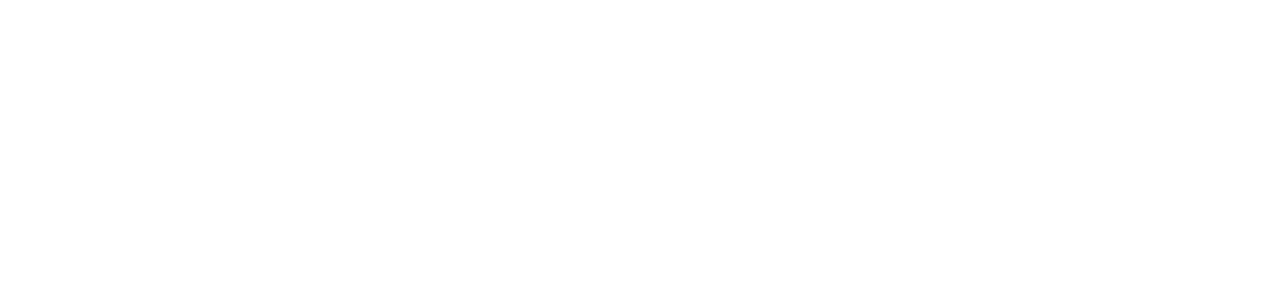
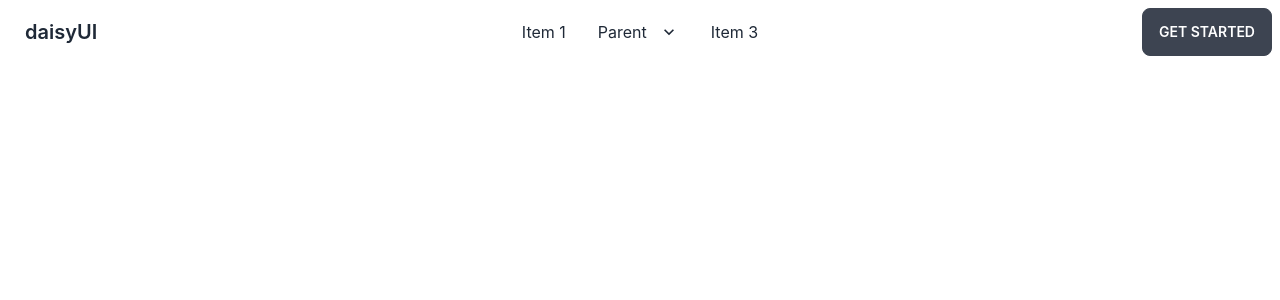
Before and after one commit to atiq100/resaleGo-client, a React (Create React App) app: page / in a window 1280 px wide. Shown: the top 300 px of the page. Built offline with nearby package versions, Linux system fonts and the light colour scheme.

Commit message:
setup router

```diff
--- a/src/App.js
+++ b/src/App.js
@@ -1,9 +1,12 @@
 
 import { Toaster } from 'react-hot-toast';
+import { RouterProvider } from 'react-router-dom';
+import { router } from './Routes/Routes/Routes';
 
 function App() {
   return (
-    <div className="">
+    <div className="max-w-[1440px] mx-auto">
+      <RouterProvider router={router}></RouterProvider>
       <Toaster></Toaster>
     </div>
   );
--- a/src/Layout/Main.js
+++ b/src/Layout/Main.js
@@ -1,9 +1,14 @@
 import React from 'react';
+import { Outlet } from 'react-router-dom';
+import Footer from '../Pages/Shared/Footer/Footer';
+import Navbar from '../Pages/Shared/Navbar/Navbar';
 
 const Main = () => {
     return (
         <div>
-
+            <Navbar></Navbar>
+            <Outlet></Outlet>
+            <Footer></Footer>
         </div>
     );
 };
--- a/src/Pages/Shared/Footer/Footer.js
+++ b/src/Pages/Shared/Footer/Footer.js
@@ -0,0 +1,11 @@
+import React from 'react';
+
+const Footer = () => {
+    return (
+        <div>
+
+        </div>
+    );
+};
+
+export default Footer;
--- a/src/Pages/Shared/Navbar/Navbar.js
+++ b/src/Pages/Shared/Navbar/Navbar.js
@@ -2,9 +2,49 @@
 
 const Navbar = () => {
     return (
-        <div>
-
-        </div>
+        <div className="navbar bg-base-100">
+  <div className="navbar-start">
+    <div className="dropdown">
+      <label tabIndex={0} className="btn btn-ghost lg:hidden">
+        <svg xmlns="http://www.w3.org/2000/svg" className="h-5 w-5" fill="none" viewBox="0 0 24 24" stroke="currentColor"><path strokeLinecap="round" strokeLinejoin="round" strokeWidth="2" d="M4 6h16M4 12h8m-8 6h16" /></svg>
+      </label>
+      <ul tabIndex={0} className="menu menu-compact dropdown-content mt-3 p-2 shadow bg-base-100 rounded-box w-52">
+        <li><a>Item 1</a></li>
+        <li tabIndex={0}>
+          <a className="justify-between">
+            Parent
+            <svg className="fill-current" xmlns="http://www.w3.org/2000/svg" width="24" height="24" viewBox="0 0 24 24"><path d="M8.59,16.58L13.17,12L8.59,7.41L10,6L16,12L10,18L8.59,16.58Z"/></svg>
+          </a>
+          <ul className="p-2">
+            <li><a>Submenu 1</a></li>
+            <li><a>Submenu 2</a></li>
+          </ul>
+        </li>
+        <li><a>Item 3</a></li>
+      </ul>
+    </div>
+    <a className="btn btn-ghost normal-case text-xl">daisyUI</a>
+  </div>
+  <div className="navbar-center hidden lg:flex">
+    <ul className="menu menu-horizontal p-0">
+      <li><a>Item 1</a></li>
+      <li tabIndex={0}>
+        <a>
+          Parent
+          <svg className="fill-current" xmlns="http://www.w3.org/2000/svg" width="20" height="20" viewBox="0 0 24 24"><path d="M7.41,8.58L12,13.17L16.59,8.58L18,10L12,16L6,10L7.41,8.58Z"/></svg>
+        </a>
+        <ul className="p-2">
+          <li><a>Submenu 1</a></li>
+          <li><a>Submenu 2</a></li>
+        </ul>
+      </li>
+      <li><a>Item 3</a></li>
+    </ul>
+  </div>
+  <div className="navbar-end">
+    <a className="btn">Get started</a>
+  </div>
+</div>
     );
 };
 
```
Also changed, not shown: src/Routes/Routes/Routes.js (+26 -0 lines).
